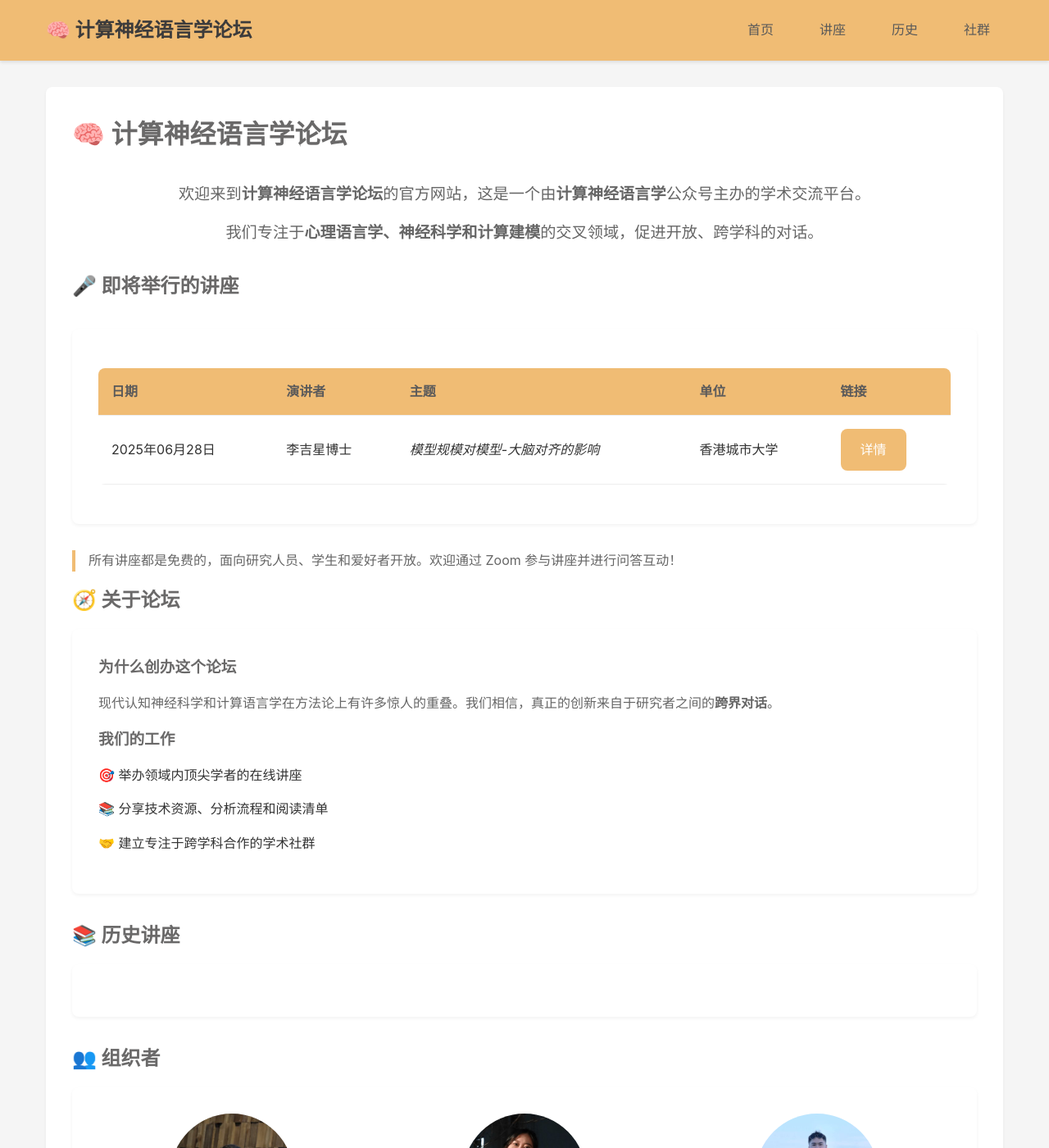
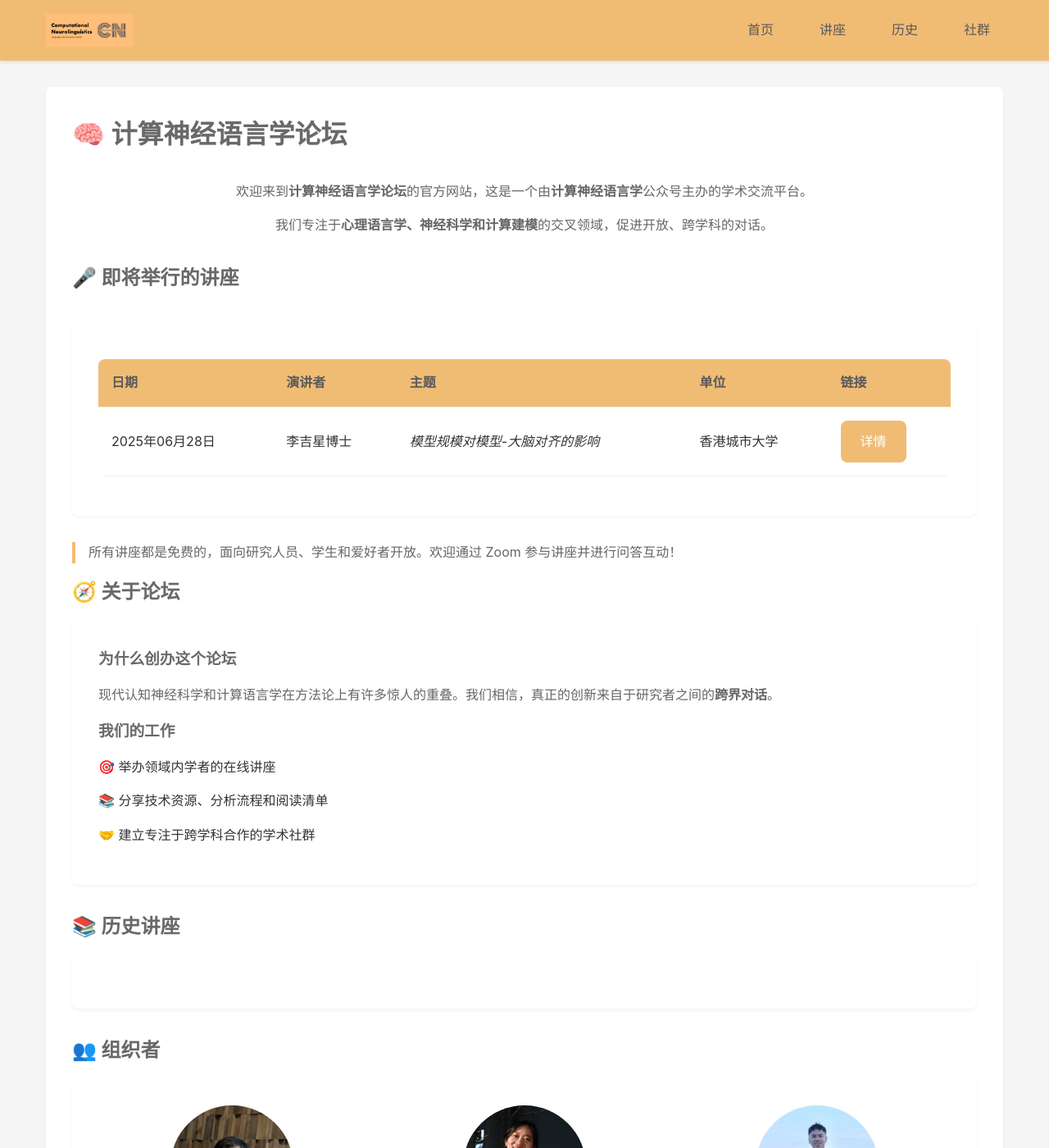
Before and after one commit to xufengduan/Computational-Neurolinguistics-Forum, a Jekyll site: the page built from README.md, in a window 1280 px wide and 1400 px high. Shown: the whole window at 82% size. Built offline with Jekyll 4.4.1, drawn with Linux system fonts in a browser that asks for light colours; some of the changed text lies outside the part shown.

Commit message:
add info

```diff
--- a/README.md
+++ b/README.md
@@ -7,10 +7,10 @@ permalink: /
 # 🧠 计算神经语言学论坛
 
 <div style="text-align: center; margin: 2rem 0;">
-    <p style="font-size: 1.2rem; color: var(--text-light);">
+    <p style="color: var(--text-light);">
         欢迎来到<strong>计算神经语言学论坛</strong>的官方网站，这是一个由<strong>计算神经语言学</strong>公众号主办的学术交流平台。
     </p>
-    <p style="font-size: 1.2rem; color: var(--text-light);">
+    <p style="color: var(--text-light);">
         我们专注于<strong>心理语言学、神经科学和计算建模</strong>的交叉领域，促进开放、跨学科的对话。
     </p>
 </div>
@@ -140,7 +140,7 @@ permalink: /
 
     <h3>我们的工作</h3>
     <ul style="list-style: none; padding: 0;">
-        <li style="margin-bottom: 1rem;">🎯 举办领域内顶尖学者的在线讲座</li>
+        <li style="margin-bottom: 1rem;">🎯 举办领域内学者的在线讲座</li>
         <li style="margin-bottom: 1rem;">📚 分享技术资源、分析流程和阅读清单</li>
         <li style="margin-bottom: 1rem;">🤝 建立专注于跨学科合作的学术社群</li>
     </ul>
--- a/_layouts/default.html
+++ b/_layouts/default.html
@@ -58,6 +58,12 @@
             display: flex;
             align-items: center;
             gap: 0.5rem;
+        }
+
+        .site-logo {
+            height: 40px;
+            width: auto;
+            object-fit: contain;
         }
 
         .nav-links {
@@ -223,6 +229,10 @@
             .card {
                 padding: 1rem;
             }
+
+            .site-logo {
+                height: 30px;
+            }
         }
 
         /* 代码块样式 */
@@ -252,7 +262,7 @@
     <header class="header">
         <nav class="nav-container">
             <a href="{{ '/' | relative_url }}" class="site-title">
-                🧠 {{ site.title }}
+                <img src="{{ '/assets/images/headfig.jpg' | relative_url }}" alt="{{ site.title }}" class="site-logo">
             </a>
             <div class="menu-toggle" onclick="toggleMenu()">
                 <span></span>
```
Also changed, not shown: other parts of README.md (+1 -1 lines), community.md (+1 -1 lines), assets/images/Headfig.jpg (added).
